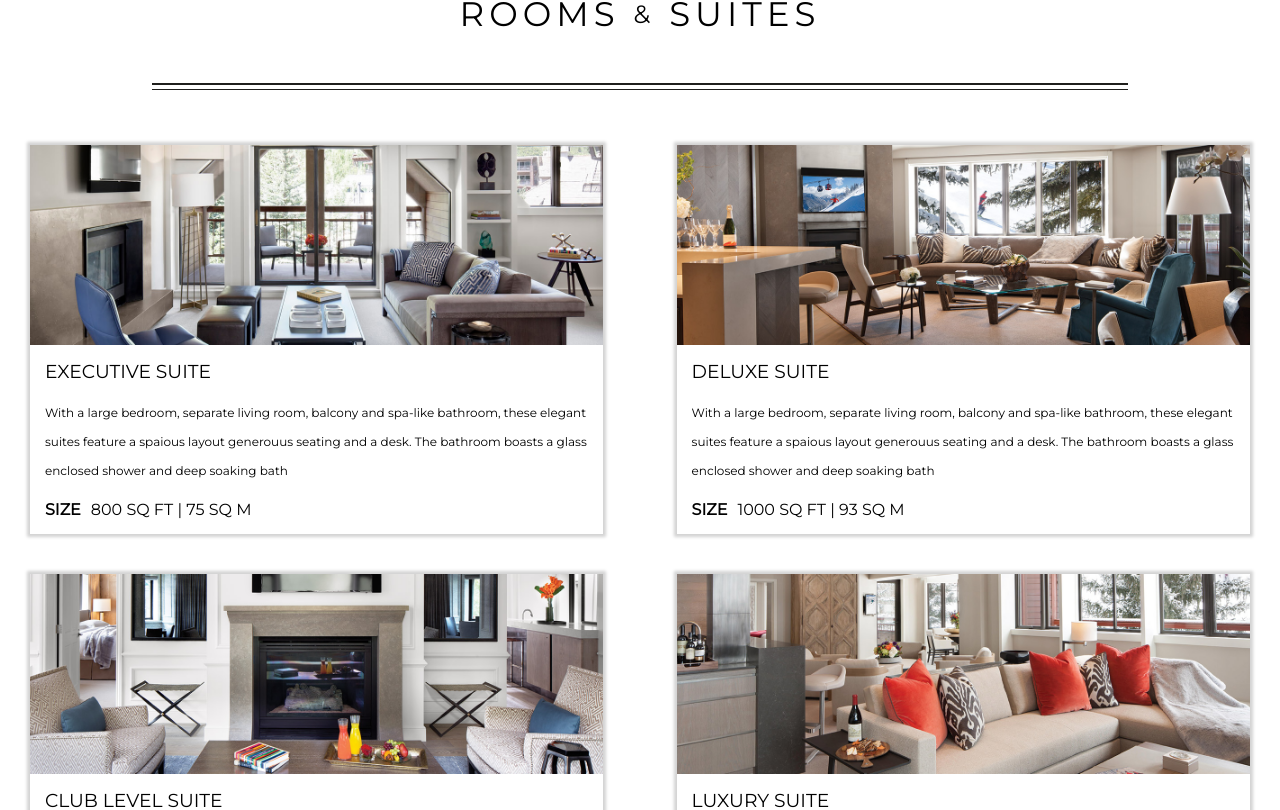
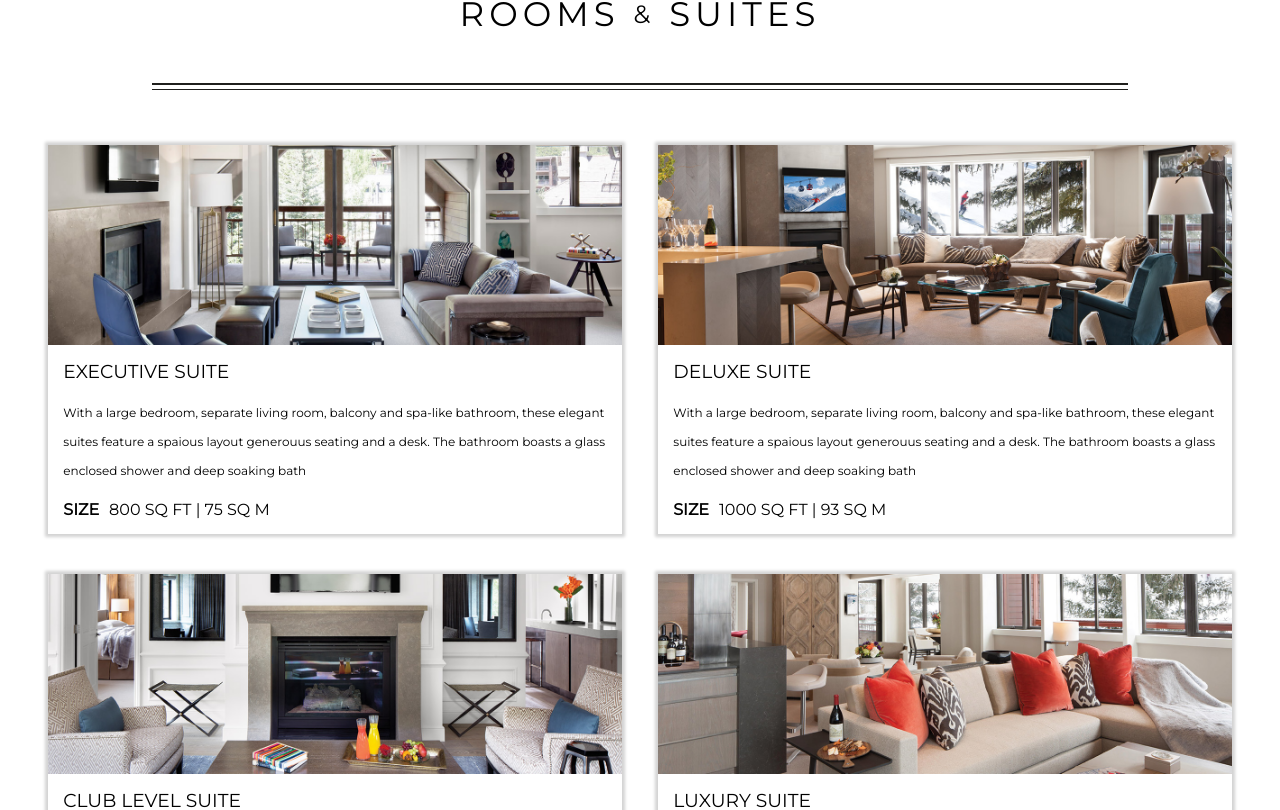
Before and after one commit to Gabewest1/hotel, a React (Create React App) app: page / in a window 1280 px wide. Shown: the part 930-1740 px from the top of the page. Built offline with nearby package versions, Linux system fonts and the light colour scheme; a web font is replaced by a local one.

Commit message:
Updated <RoomsSection/>. Added max-width and margin auto to the <Room/>

```diff
--- a/src/pages/Home/RoomsSection.js
+++ b/src/pages/Home/RoomsSection.js
@@ -87,11 +87,13 @@ const MoreInfo = styled(Link)`
 
 `
 const Room = styled.div`
+    margin: 0 auto;
     margin-bottom: 40px;
     box-shadow: 0 0 3px 3px lightgray;
     font-family: 'Montserrat',sans-serif;
+    max-width: 700px;
 
-    @media (min-width: 768px) {
+    @media (min-width: 1200px) {
         flex-basis: 47%;
     }
 `
```
